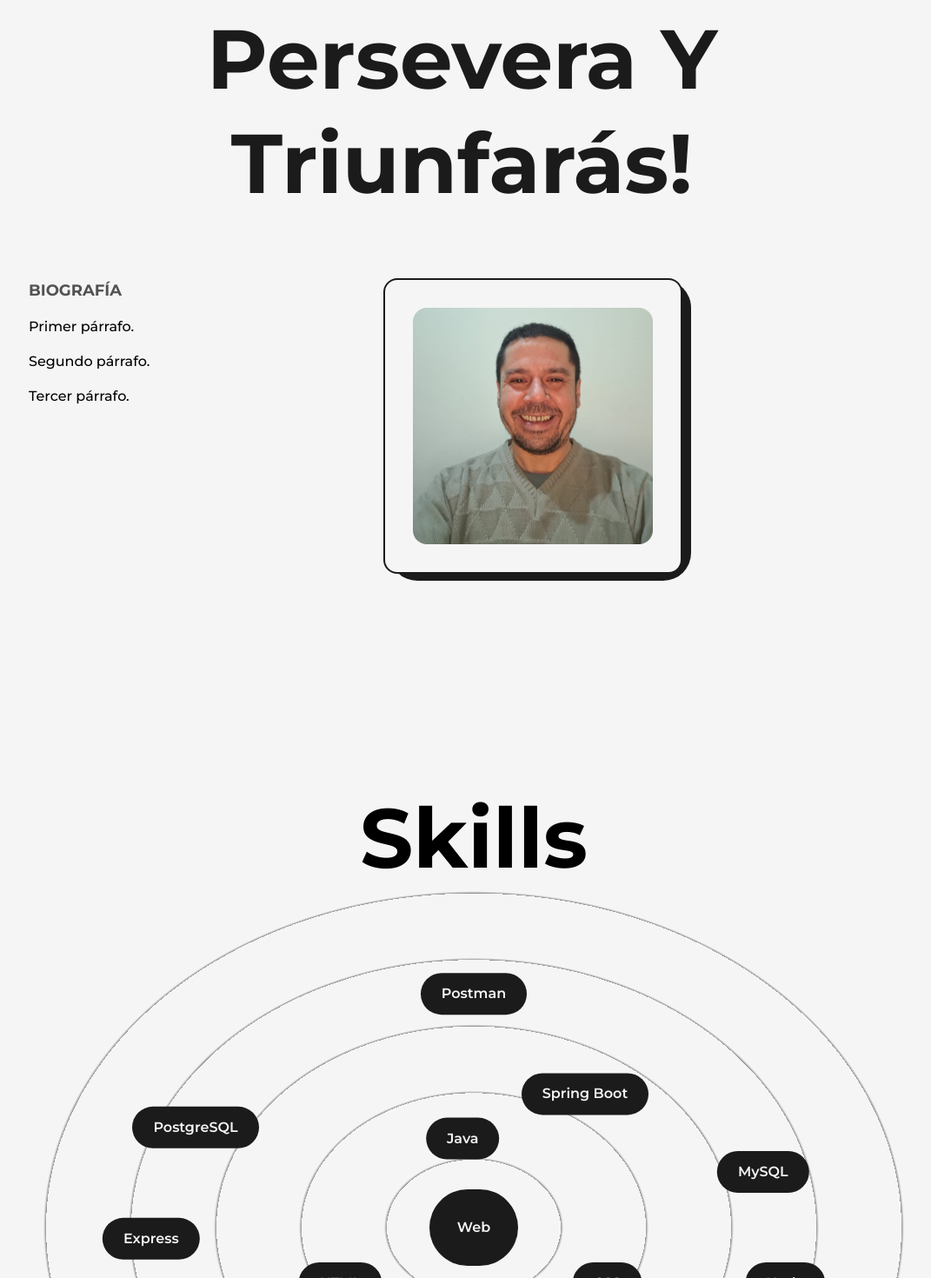
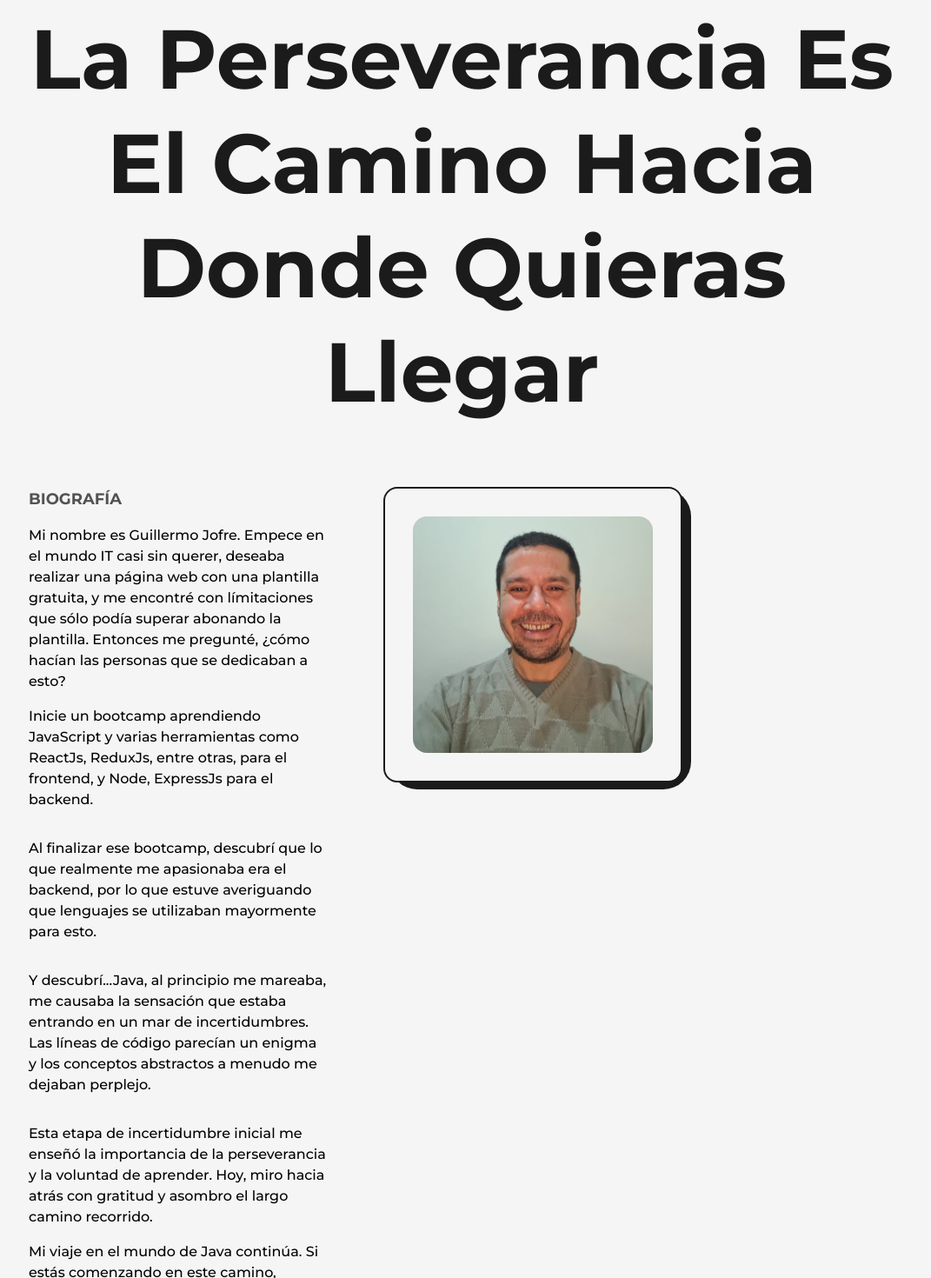
Before and after one commit to Jofregf/portfolio, a Next.js app: page /about in a window 1280 px wide. Shown: the part 160-1630 px from the top of the page at 87% size, without its empty margins (95-1166 px from the left). Built offline with nearby package versions, Linux system fonts and the light colour scheme.

Commit message:
agregado de descripción

```diff
--- a/src/pages/about.js
+++ b/src/pages/about.js
@@ -46,7 +46,7 @@ const About = () => {
             <main className="flex w-full flex-col items-center justify-center dark:text-light">
                 <Layout className="pt-16">
                     <AnimatedText
-                        text="Persevera y triunfarás!"
+                        text="La perseverancia es el camino hacia donde quieras llegar"
                         className="mb-16 lg:!text-7xl sm:!text-6xl xs:!text-4xl sm:mb-8"
                     />
                     <div className="grid w-full grid-cols-8 gap-16 sm:gap-8">
@@ -55,13 +55,22 @@ const About = () => {
                                 Biografía
                             </h2>
                             <p className="font-medium">
-                                Primer párrafo.
+                                Mi nombre es Guillermo Jofre. Empece en el mundo IT casi sin querer, deseaba realizar una página web con una plantilla gratuita, y me encontré con límitaciones que sólo podía superar abonando la plantilla. Entonces me pregunté, ¿cómo hacían las personas que se dedicaban a esto?
                             </p>
                             <p className="my-4 font-medium">
-                                Segundo párrafo.
+                                Inicie un bootcamp aprendiendo JavaScript y varias herramientas como ReactJs, ReduxJs, entre otras, para el frontend, y Node, ExpressJs para el backend.
+                            </p>
+                            <p className="my-4 font-medium">
+                                Al finalizar ese bootcamp, descubrí que lo que realmente me apasionaba era el backend, por lo que estuve averiguando que lenguajes se utilizaban mayormente para esto.
+                            </p>
+                            <p className="my-4 font-medium">
+                                Y descubrí...Java, al principio me mareaba, me causaba la sensación que estaba entrando en un mar de incertidumbres. Las líneas de código parecían un enigma y los conceptos abstractos a menudo me dejaban perplejo.
+                            </p>
+                            <p className="my-4 font-medium">
+                            Esta etapa de incertidumbre inicial me enseñó la importancia de la perseverancia y la voluntad de aprender. Hoy, miro hacia atrás con gratitud y asombro el largo camino recorrido.
                             </p>
                             <p className="font-medium">
-                                Tercer párrafo.
+                            Mi viaje en el mundo de Java continúa. Si estás comenzando en este camino, recuerda que cada paso cuenta y cada desafío es una oportunidad disfrazada.
                             </p>
                         </div>
                         <div className="col-span-3 relative h-max rounded-2xl border-2 border-solid border-dark bg-light p-8 dark:bg-dark dark:border-light xl:col-span-4 md:order-1 md:col-span-8">
--- a/src/pages/index.js
+++ b/src/pages/index.js
@@ -35,7 +35,8 @@ export default function Home() {
                         <div className="w-1/2 flex flex-col items-center self-center lg:w-full lg:text-center pl-10">
                             <AnimatedText text="Materializando ideas a través del código" className="!text-6xl !text-left xl:!text-6xl lg:!text-center lg:!text-5xl md:!text-4xl sm:!text-3xl"/>
                             <p className="my-4 text-base font-medium md:text-sm sm:text-xs">
-                                Como desarrollador fullstack ....
+                                Como desarrollador backend, me dedico a convertir ideas en aplicaciones web innovadoras.
+                                A través de mis proyectos, te invito a explorar mi sólida experiencia en el mundo del desarrollo web y en particular en el framework Spring Boot.
                             </p>
                             <div className="flex items-center self-start mt-2 lg:self-center">
                                 <Link
```
